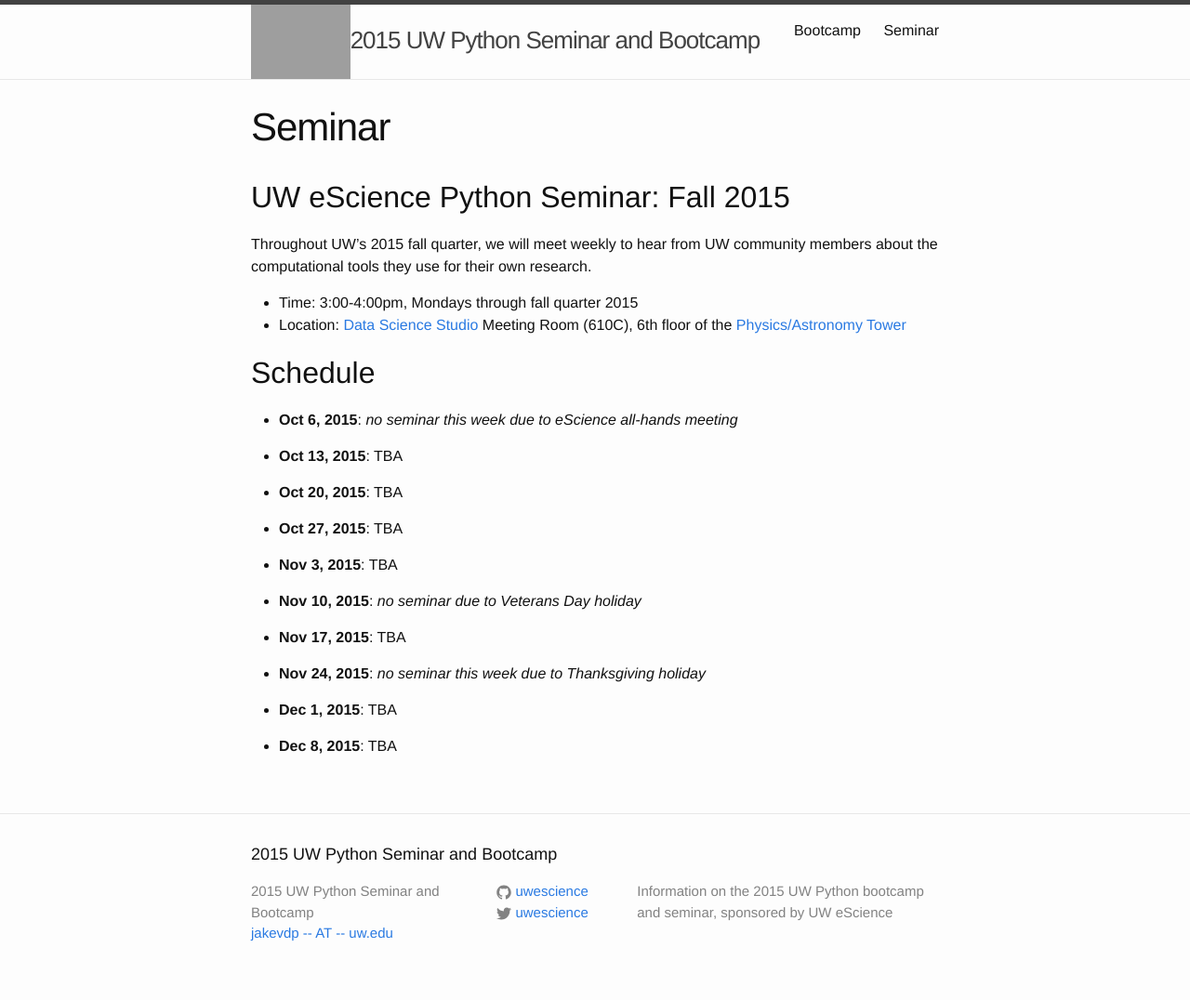
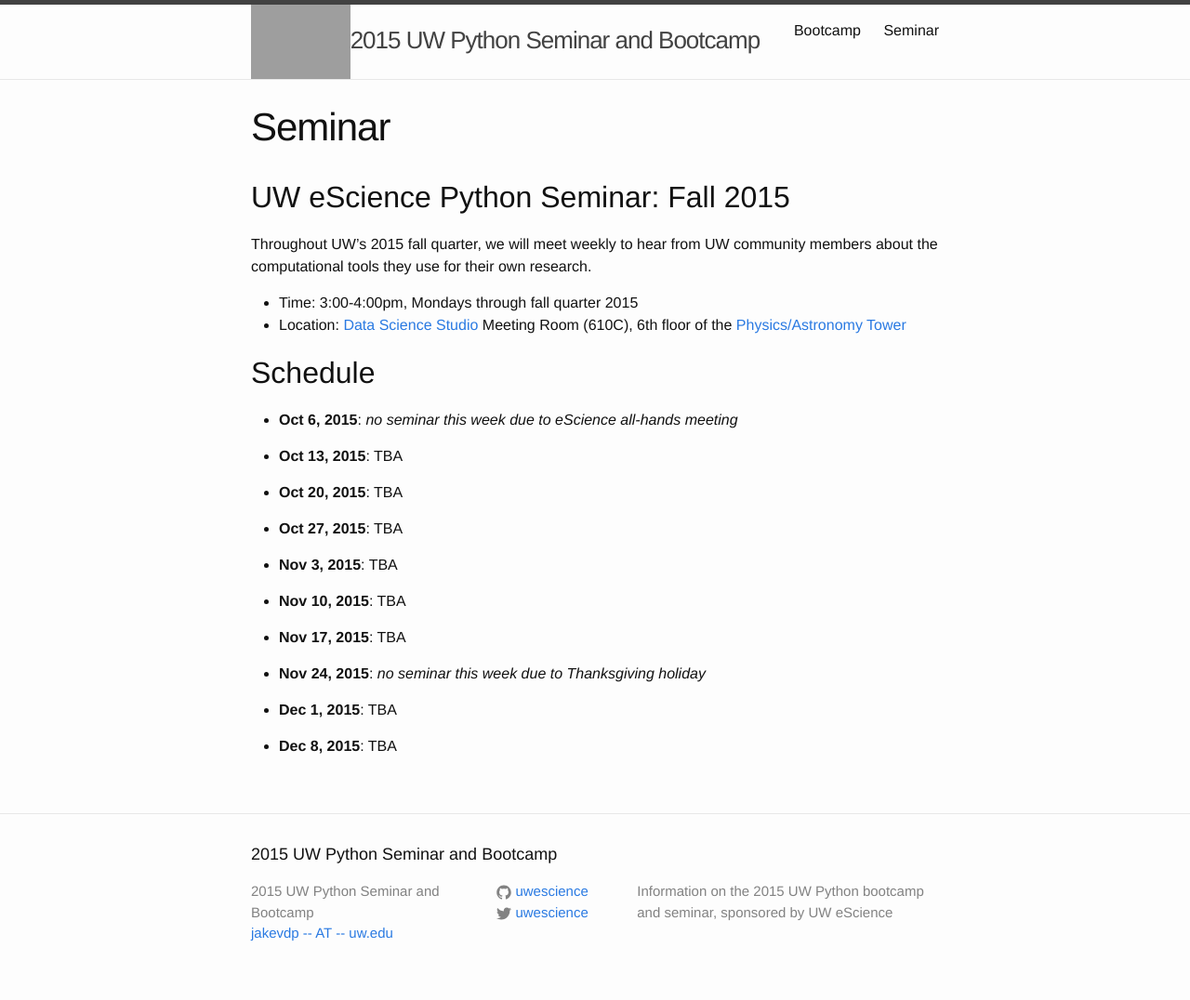
Before and after one commit to uwescience/python-seminar-2015, a Jekyll site: the page built from seminar.md, in a window 1280 px wide. Shown: the whole page at 93% size. Built offline with Jekyll 4.4.1, drawn with Linux system fonts in a browser that asks for light colours.

Commit message:
change veterans day

```diff
--- a/seminar.md
+++ b/seminar.md
@@ -26,7 +26,7 @@ research.
 
 - **Nov 3, 2015**: TBA
 
-- **Nov 10, 2015**: *no seminar due to Veterans Day holiday*
+- **Nov 10, 2015**: TBA
 
 - **Nov 17, 2015**: TBA
 
```
